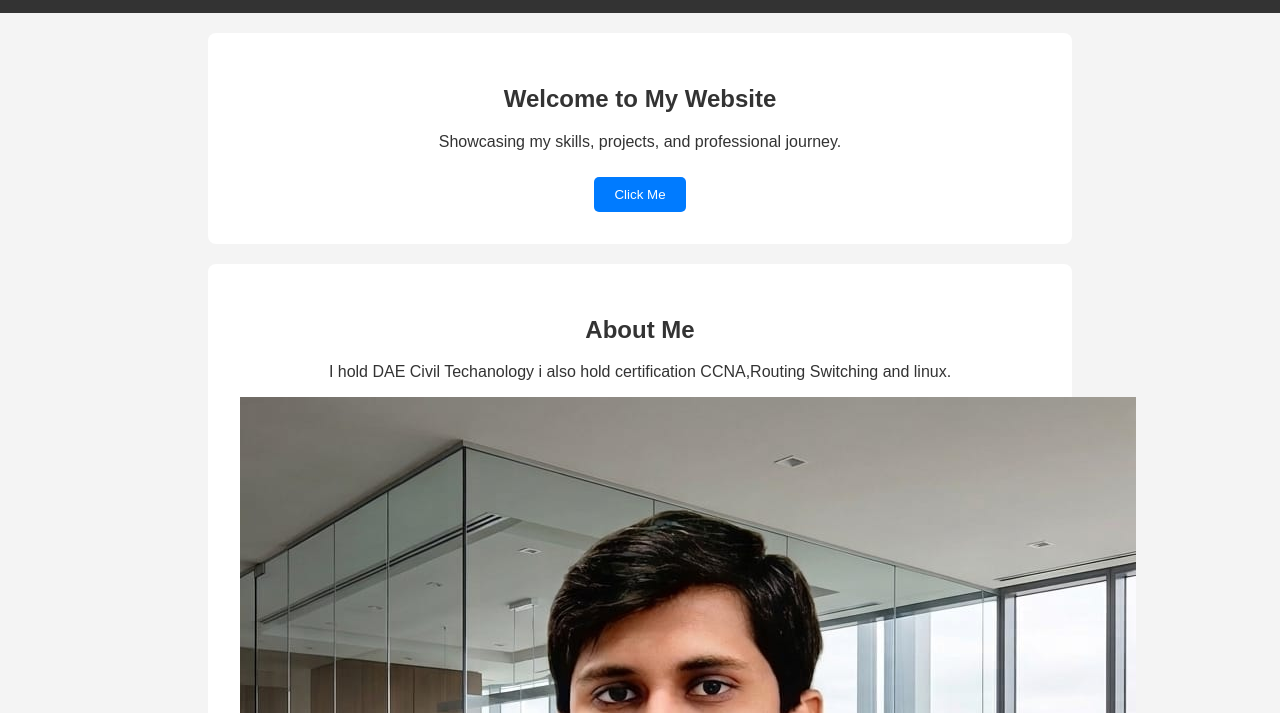
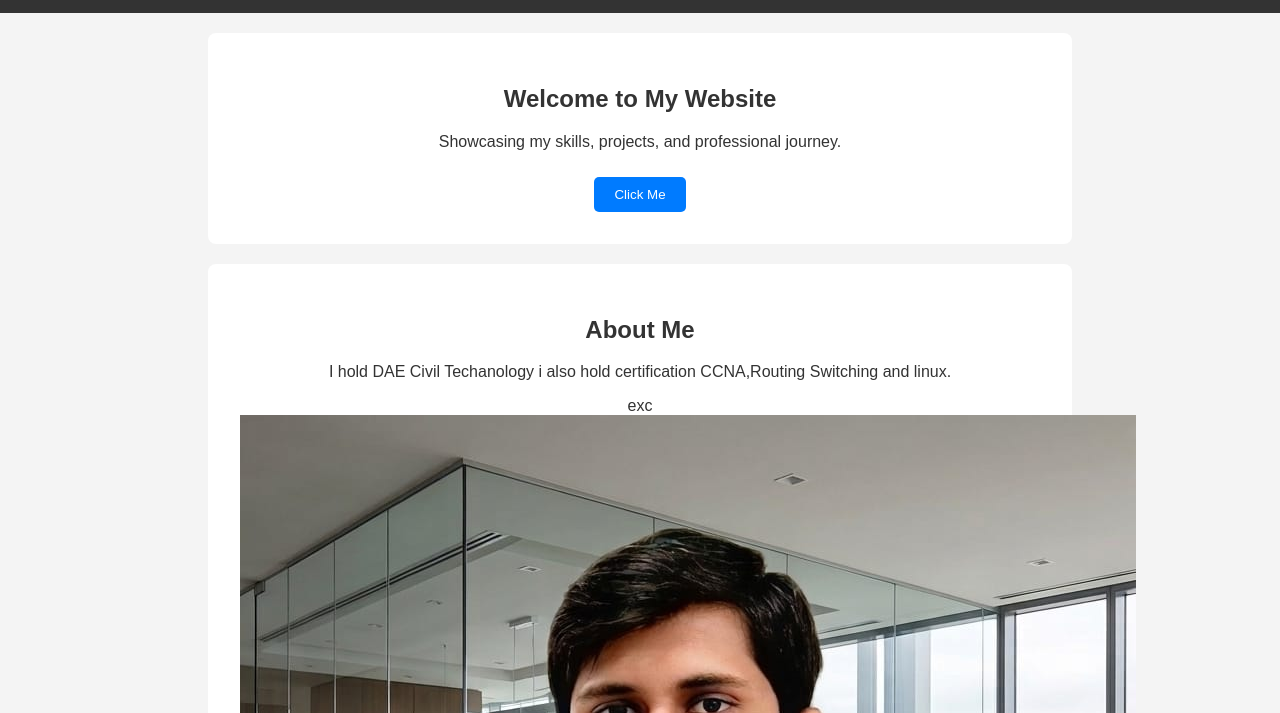
Before and after one commit to Ahmad735-ra/Ahmad-Raza, a plain HTML site: page index.html in a window 1280 px wide. Shown: the part 87-800 px from the top of the page. Drawn offline with Linux system fonts and the light colour scheme.

Commit message:
Add files via upload

```diff
--- a/index.html
+++ b/index.html
@@ -27,7 +27,7 @@
     <section id="about">
         <h2>About Me</h2>
         <p>I hold DAE Civil Techanology i also hold certification CCNA,Routing Switching and linux.</p>
-    <img src="Ahmadraz.jpeg" alt="Ahmad Raza">
+    exc<img src="Ahmadraz.jpeg" alt="Ahmad Raza">
 </section>
 
     <section id="projects">
```
